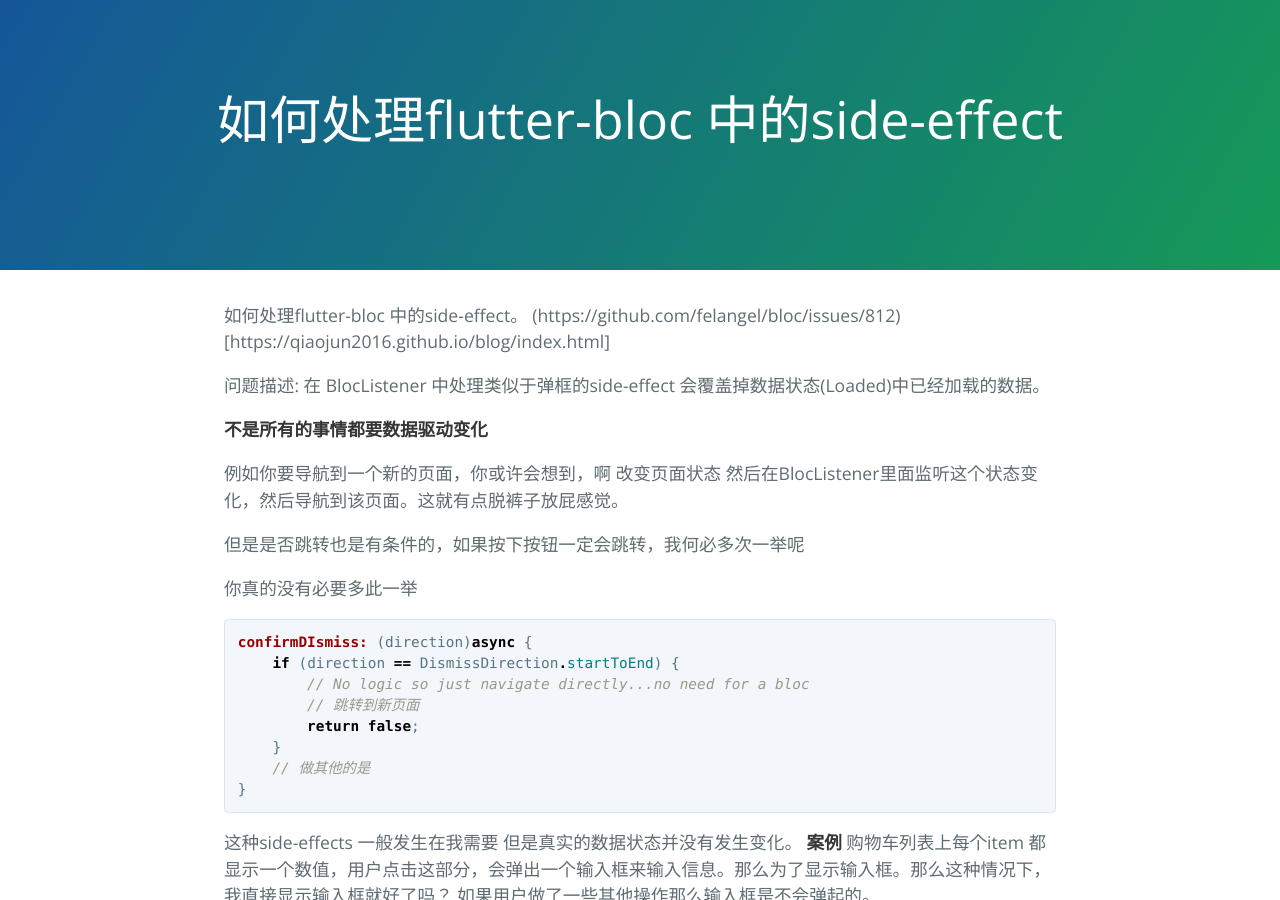
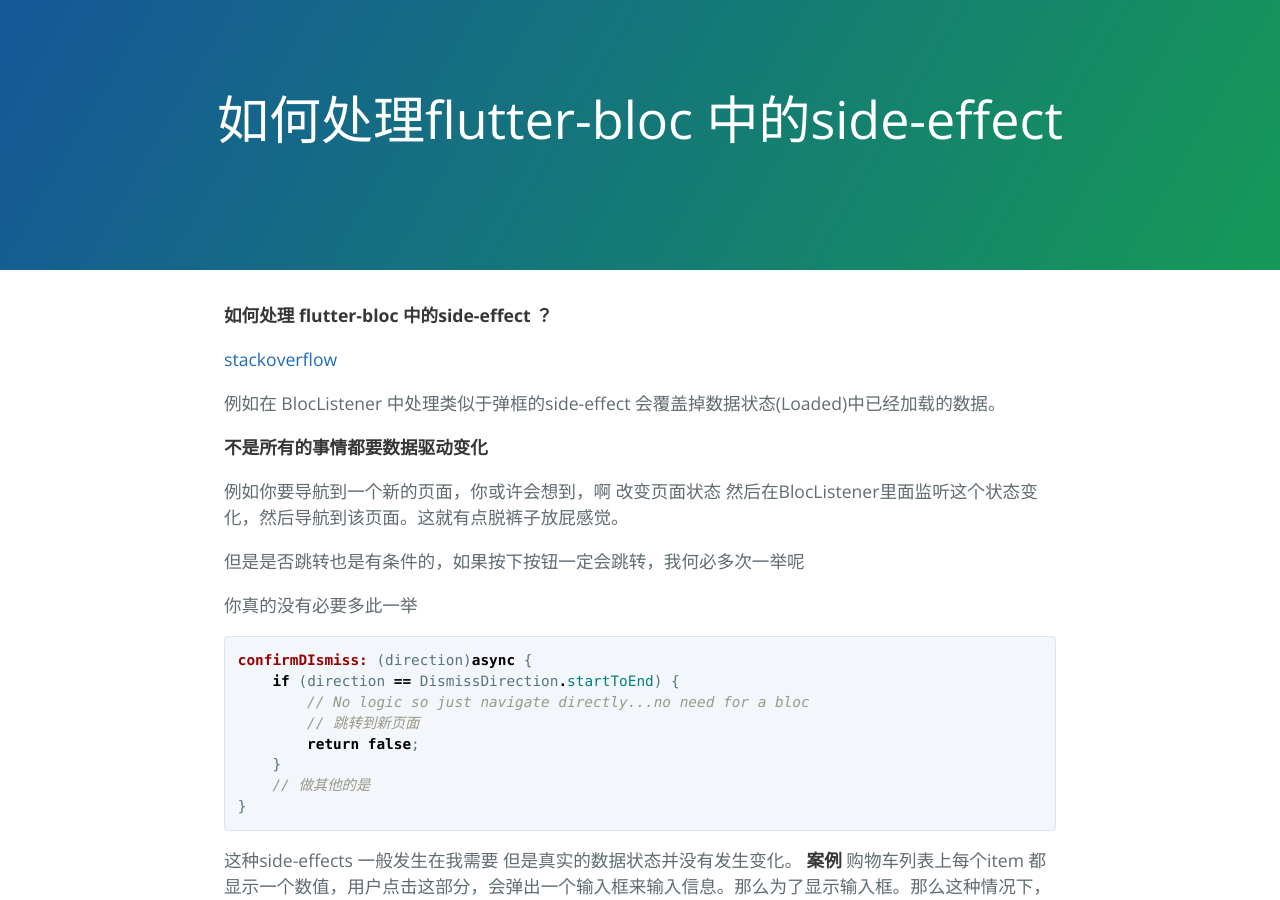
Before and after one commit to qiaojun2016/qiaojun2016.github.io, a Jekyll site: the page built from _posts/flutter/2021-08-11-side-effects-in-flutter-bloc.md, in a window 1280 px wide and 900 px high. Built offline with Jekyll 4.4.1, drawn with Linux system fonts in a browser that asks for light colours.

Commit message:
Update 2021-08-11-side-effects-in-flutter-bloc.md

```diff
--- a/_posts/flutter/2021-08-11-side-effects-in-flutter-bloc.md
+++ b/_posts/flutter/2021-08-11-side-effects-in-flutter-bloc.md
@@ -1,15 +1,17 @@
 ---
 title: 如何处理flutter-bloc 中的side-effect
 tags: flutter flutter-bloc bloc
+categories: flutter
 layout: page
 ---
 
 
 
-如何处理flutter-bloc 中的side-effect。
-(https://github.com/felangel/bloc/issues/812)[https://qiaojun2016.github.io/blog/index.html]
+**如何处理 flutter-bloc 中的side-effect ？**
 
-问题描述: 在 BlocListener 中处理类似于弹框的side-effect 会覆盖掉数据状态(Loaded)中已经加载的数据。
+[stackoverflow](https://github.com/felangel/bloc/issues/812)
+
+例如在 BlocListener 中处理类似于弹框的side-effect 会覆盖掉数据状态(Loaded)中已经加载的数据。
 
 **不是所有的事情都要数据驱动变化**
 
```
